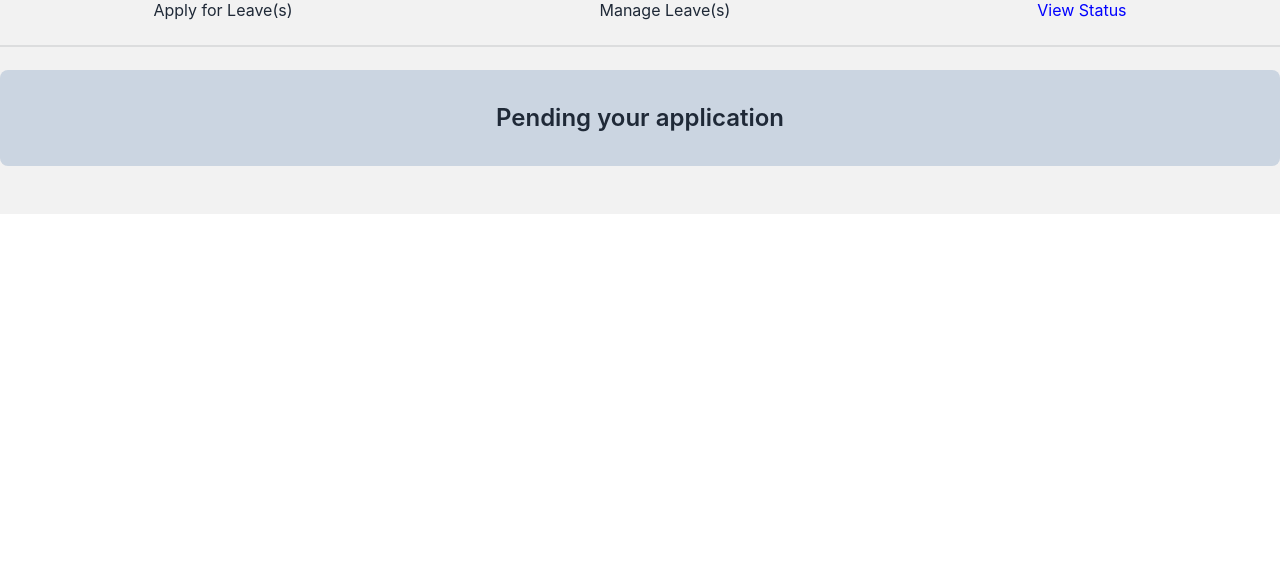
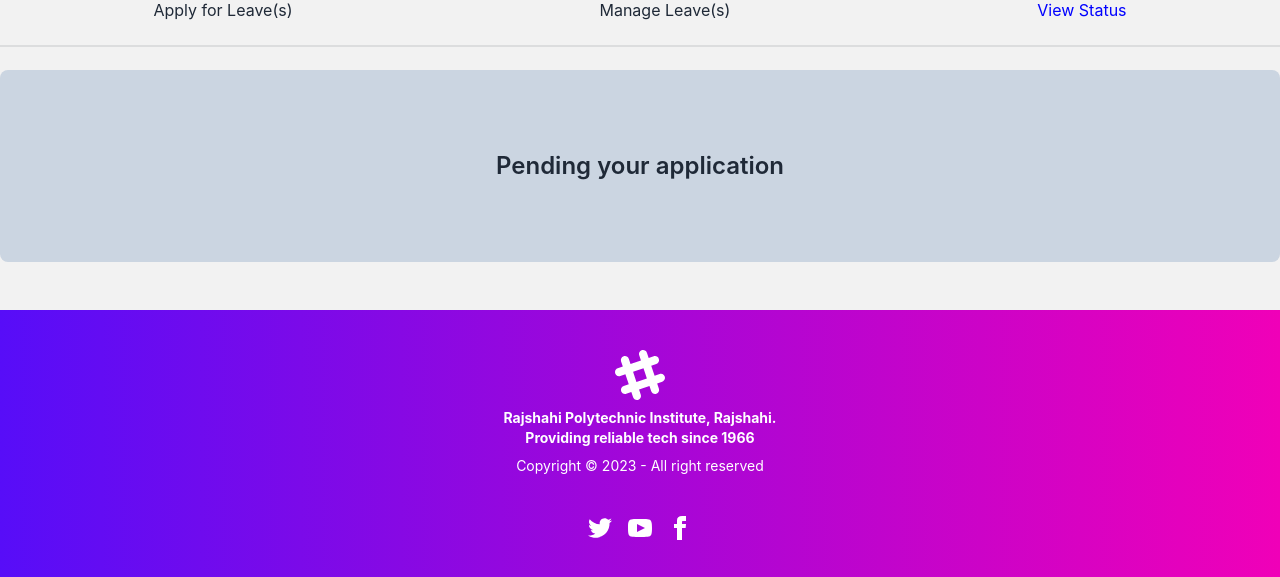
Before and after one commit to coder-sadhin/teachers-leave-application-client, a React (Create React App) app: page /leaves/viewStatus in a window 1280 px wide. Shown: the part 226-803 px from the top of the page. Built offline with nearby package versions, Linux system fonts and the light colour scheme; no server answers.

Commit message:
added footer

```diff
--- a/src/Layout/LeavesMain/LeavesMain.jsx
+++ b/src/Layout/LeavesMain/LeavesMain.jsx
@@ -1,6 +1,7 @@
 import React, { useContext } from 'react';
 import { NavLink, Outlet } from 'react-router-dom';
 import { AuthContext } from '../../ContextApi/AuthProvider/AuthProvider';
+import Footer from '../../pages/Footer/Footer';
 import Navbar from '../../pages/Navbar/Navber';
 import './LeavesMain.css';
 
@@ -33,6 +34,7 @@ const LeavesMain = () => {
                     <Outlet></Outlet>
                 </div>
             </div>
+            <Footer />
         </section>
     );
 };
--- a/src/Layout/Main.jsx
+++ b/src/Layout/Main.jsx
@@ -1,5 +1,6 @@
 import React from 'react';
 import { Outlet } from 'react-router-dom';
+import Footer from '../pages/Footer/Footer';
 import Navbar from '../pages/Navbar/Navber';
 
 const Main = () => {
@@ -7,6 +8,7 @@ const Main = () => {
         <div>
             <Navbar />
             <Outlet />
+            <Footer />
         </div>
     );
 };
--- /dev/null
+++ b/src/pages/Footer/Footer.jsx
@@ -0,0 +1,25 @@
+import React from 'react';
+import { Link } from 'react-router-dom';
+
+const Footer = () => {
+    return (
+        <footer className="footer footer-center p-10 bg-gradient-to-r from-primary to-secondary text-primary-content">
+            <div>
+                <svg width="50" height="50" viewBox="0 0 24 24" xmlns="http://www.w3.org/2000/svg" fillRule="evenodd" clipRule="evenodd" className="inline-block fill-current"><path d="M22.672 15.226l-2.432.811.841 2.515c.33 1.019-.209 2.127-1.23 2.456-1.15.325-2.148-.321-2.463-1.226l-.84-2.518-5.013 1.677.84 2.517c.391 1.203-.434 2.542-1.831 2.542-.88 0-1.601-.564-1.86-1.314l-.842-2.516-2.431.809c-1.135.328-2.145-.317-2.463-1.229-.329-1.018.211-2.127 1.231-2.456l2.432-.809-1.621-4.823-2.432.808c-1.355.384-2.558-.59-2.558-1.839 0-.817.509-1.582 1.327-1.846l2.433-.809-.842-2.515c-.33-1.02.211-2.129 1.232-2.458 1.02-.329 2.13.209 2.461 1.229l.842 2.515 5.011-1.677-.839-2.517c-.403-1.238.484-2.553 1.843-2.553.819 0 1.585.509 1.85 1.326l.841 2.517 2.431-.81c1.02-.33 2.131.211 2.461 1.229.332 1.018-.21 2.126-1.23 2.456l-2.433.809 1.622 4.823 2.433-.809c1.242-.401 2.557.484 2.557 1.838 0 .819-.51 1.583-1.328 1.847m-8.992-6.428l-5.01 1.675 1.619 4.828 5.011-1.674-1.62-4.829z"></path></svg>
+                <p className="font-bold">
+                Rajshahi Polytechnic Institute, Rajshahi. <br/>Providing reliable tech since 1966
+                </p>
+                <p>Copyright © 2023 - All right reserved</p>
+            </div>
+            <div>
+                <div className="grid grid-flow-col gap-4">
+                <Link><svg xmlns="http://www.w3.org/2000/svg" width="24" height="24" viewBox="0 0 24 24" className="fill-current"><path d="M24 4.557c-.883.392-1.832.656-2.828.775 1.017-.609 1.798-1.574 2.165-2.724-.951.564-2.005.974-3.127 1.195-.897-.957-2.178-1.555-3.594-1.555-3.179 0-5.515 2.966-4.797 6.045-4.091-.205-7.719-2.165-10.148-5.144-1.29 2.213-.669 5.108 1.523 6.574-.806-.026-1.566-.247-2.229-.616-.054 2.281 1.581 4.415 3.949 4.89-.693.188-1.452.232-2.224.084.626 1.956 2.444 3.379 4.6 3.419-2.07 1.623-4.678 2.348-7.29 2.04 2.179 1.397 4.768 2.212 7.548 2.212 9.142 0 14.307-7.721 13.995-14.646.962-.695 1.797-1.562 2.457-2.549z"></path></svg></Link>
+                <Link><svg xmlns="http://www.w3.org/2000/svg" width="24" height="24" viewBox="0 0 24 24" className="fill-current"><path d="M19.615 3.184c-3.604-.246-11.631-.245-15.23 0-3.897.266-4.356 2.62-4.385 8.816.029 6.185.484 8.549 4.385 8.816 3.6.245 11.626.246 15.23 0 3.897-.266 4.356-2.62 4.385-8.816-.029-6.185-.484-8.549-4.385-8.816zm-10.615 12.816v-8l8 3.993-8 4.007z"></path></svg></Link>
+                <Link><svg xmlns="http://www.w3.org/2000/svg" width="24" height="24" viewBox="0 0 24 24" className="fill-current"><path d="M9 8h-3v4h3v12h5v-12h3.642l.358-4h-4v-1.667c0-.955.192-1.333 1.115-1.333h2.885v-5h-3.808c-3.596 0-5.192 1.583-5.192 4.615v3.385z"></path></svg></Link>
+                </div>
+            </div>
+        </footer>
+    );
+};
+
+export default Footer;
--- a/src/pages/ViewStatus/ViewStatus.jsx
+++ b/src/pages/ViewStatus/ViewStatus.jsx
@@ -3,7 +3,7 @@ import React from 'react';
 const ViewStatus = () => {
     return (
         <div className=''>
-            <div className='bg-slate-300 py-8 md:rounded-lg'>
+            <div className='bg-slate-300 py-20 md:rounded-lg'>
                     <h1 className='text-2xl font-semibold text-center'>Pending your application</h1>
                 </div>
         </div>
```
